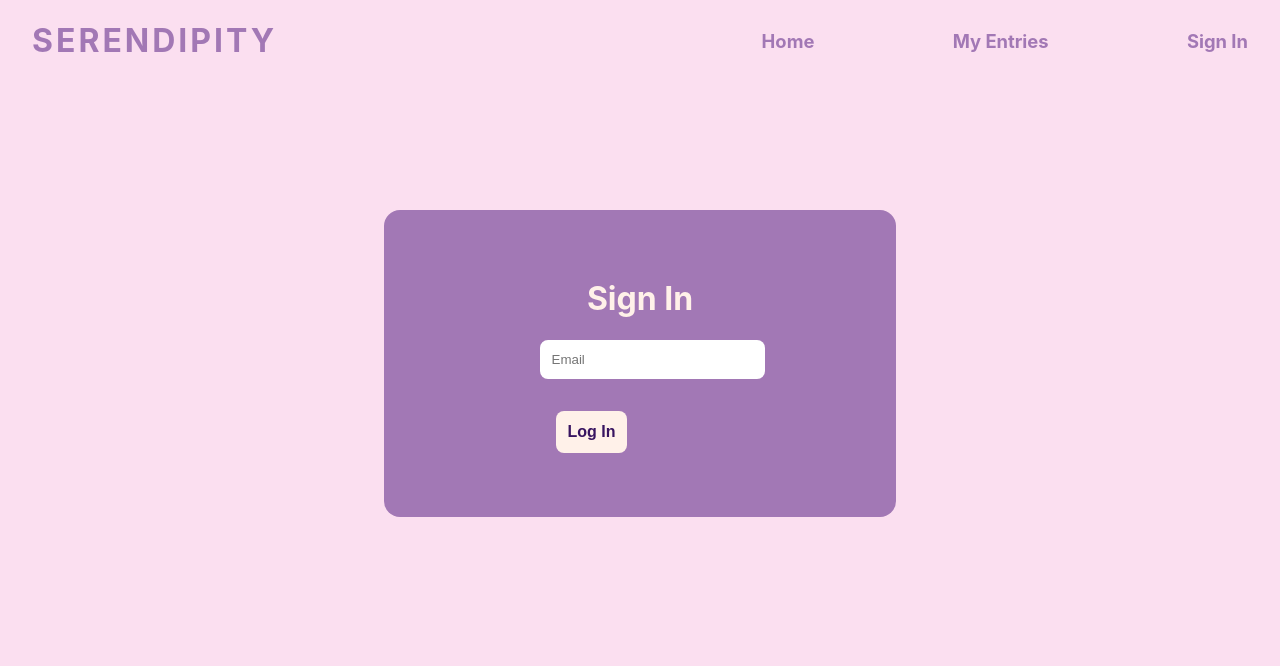
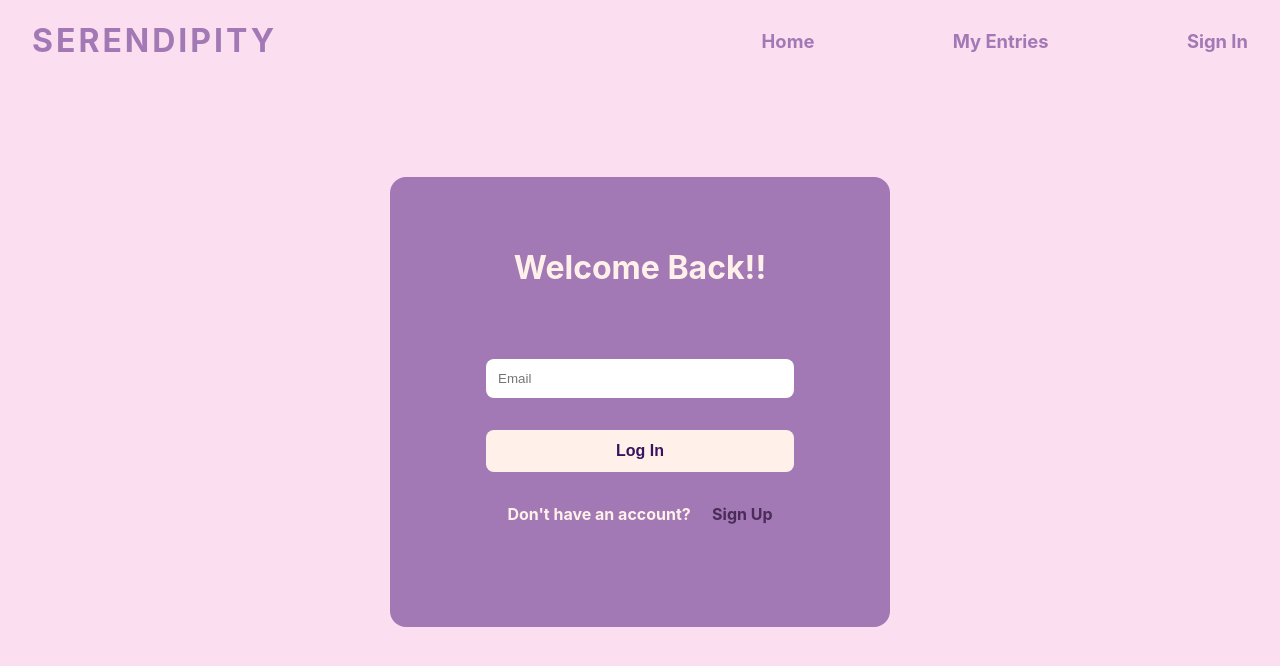
Before and after one commit to sunshinemoua/serendipity, a React (Create React App) app: page /sign-in in a window 1280 px wide. Shown: the top 666 px of the page. Built offline with nearby package versions, Linux system fonts and the light colour scheme.

Commit message:
updated log in forms to include links to navigate to sign up or create account pages; added conditional statement for sign in page

```diff
--- a/src/App.js
+++ b/src/App.js
@@ -54,12 +54,12 @@ const NavBar = () => {
         <NavLink className="link" to="/my-entries">
           My Entries
         </NavLink>
-        {/* <NavLink className="link" to="/create-account">
-          Create Account
-        </NavLink> */}
-        <NavLink className="link" to="/sign-in">
-          Sign In
-        </NavLink>
+
+        {!verified && (
+          <NavLink className="link" to="/sign-in">
+            Sign In
+          </NavLink>
+        )}
         {verified && (
           <button className="link" onClick={() => dispatch(logOut())}>
             Log Out
@@ -85,13 +85,18 @@ const Form = ({ header, formSchema, action }) => {
   };
 
   return (
-    <div className="form-wrapper create-account">
+    <div className="form-page-outermost-div">
       <form onSubmit={handleSubmit(onSubmit)}>
-        <div>
+        <div
+          className={`${
+            header == "Sign Up" ? "form-wrapper " : "form-wrapper-login"
+          }`}
+        >
+          <h1> {header} </h1>
+
           <label>
-            <h1> {header} </h1>
             {formSchema === createAccountSchema ? (
-              <div>
+              <div className="form-inputs-wrapper">
                 <input
                   type="text"
                   {...register("firstName")}
@@ -107,12 +112,24 @@ const Form = ({ header, formSchema, action }) => {
                 <input type="text" {...register("email")} placeholder="Email" />
                 <p>{errors.email?.message}</p>
                 <button>Submit</button>
+                <div className="sign-up-link-wrapper">
+                  Already have an account?
+                  <NavLink className="link" to="/sign-in">
+                    Log In
+                  </NavLink>
+                </div>
               </div>
             ) : (
-              <div>
+              <div className="form-inputs-wrapper">
                 <input type="text" {...register("email")} placeholder="Email" />
                 <p>{errors.email?.message}</p>
                 <button>Log In</button>
+                <div className="sign-up-link-wrapper">
+                  Don't have an account?
+                  <NavLink className="link" to="/create-account">
+                    Sign Up
+                  </NavLink>
+                </div>
               </div>
             )}
           </label>
@@ -134,7 +151,7 @@ const SignIn = () => {
   return (
     <div className="page-wrapper">
       <NavBar />
-      <Form header="Sign In" formSchema={signInSchema} action={action} />
+      <Form header="Welcome Back!!" formSchema={signInSchema} action={action} />
     </div>
   );
 };
--- a/src/App.scss
+++ b/src/App.scss
@@ -3,24 +3,50 @@
   height: 100vh;
   background-color: rgb(251, 223, 240);
 
-  .form-wrapper {
+  .form-page-outermost-div {
+    display: flex;
+    align-items: center;
+    justify-content: center;
+    height: 80%;
+  }
+
+  .form-wrapper,
+  .form-wrapper-login {
     display: flex;
     flex-direction: column;
     align-items: center;
+    justify-content: space-evenly;
+    height: 550px;
+    width: 500px;
     border-radius: 16px;
-    margin: 10% 30%;
-    padding: 3rem 2rem;
     background-color: rgb(162, 120, 181);
     color: rgb(255, 241, 233);
+
+    h1 {
+      margin: 0;
+    }
   }
 
-  label {
+  .form-wrapper-login {
+    height: 450px;
+  }
+
+  .form-inputs-wrapper {
     display: flex;
     flex-direction: column;
-    justify-content: space-around;
     align-items: center;
-    color: rgb(255, 241, 233);
+  }
+  .sign-up-link-wrapper {
+    display: flex;
+    width: 100%;
+    justify-content: space-evenly;
+    margin: 1rem;
+    padding: 1rem;
     font-weight: bold;
+    .link {
+      text-decoration: none;
+      color: rgb(74, 43, 89);
+    }
   }
 
   input,
@@ -28,7 +54,7 @@
     border: none;
     border-radius: 8px;
     padding: 0.75rem;
-    width: 100%;
+    width: -webkit-fill-available;
     font-family: Arial, Helvetica, sans-serif;
 
     &:focus {
@@ -39,11 +65,12 @@
   button {
     background-color: rgb(255, 241, 233);
     color: rgb(56, 20, 96);
+    width: 100%;
     font-size: 1rem;
     font-weight: bold;
     border: none;
     border-radius: 8px;
-    margin: 1rem;
+
     padding: 0.75rem;
 
     &:hover {
@@ -122,17 +149,3 @@ h2 {
     display: none;
   }
 }
-
-// FORM SIGN UP
-.form-wrapper create-account {
-  height: 350px;
-  width: 400px;
-
-  h1 {
-    margin: 0 1rem 2rem;
-  }
-
-  input {
-    width: 50%;
-  }
-}
```
